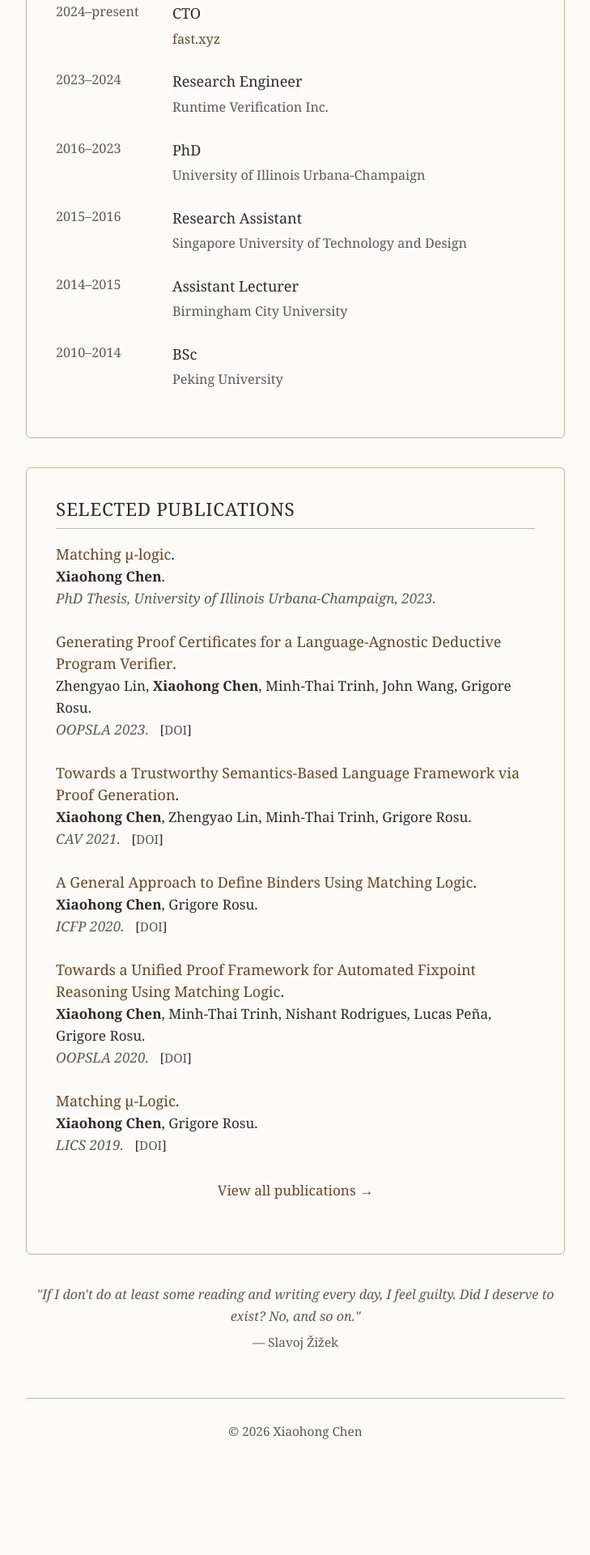
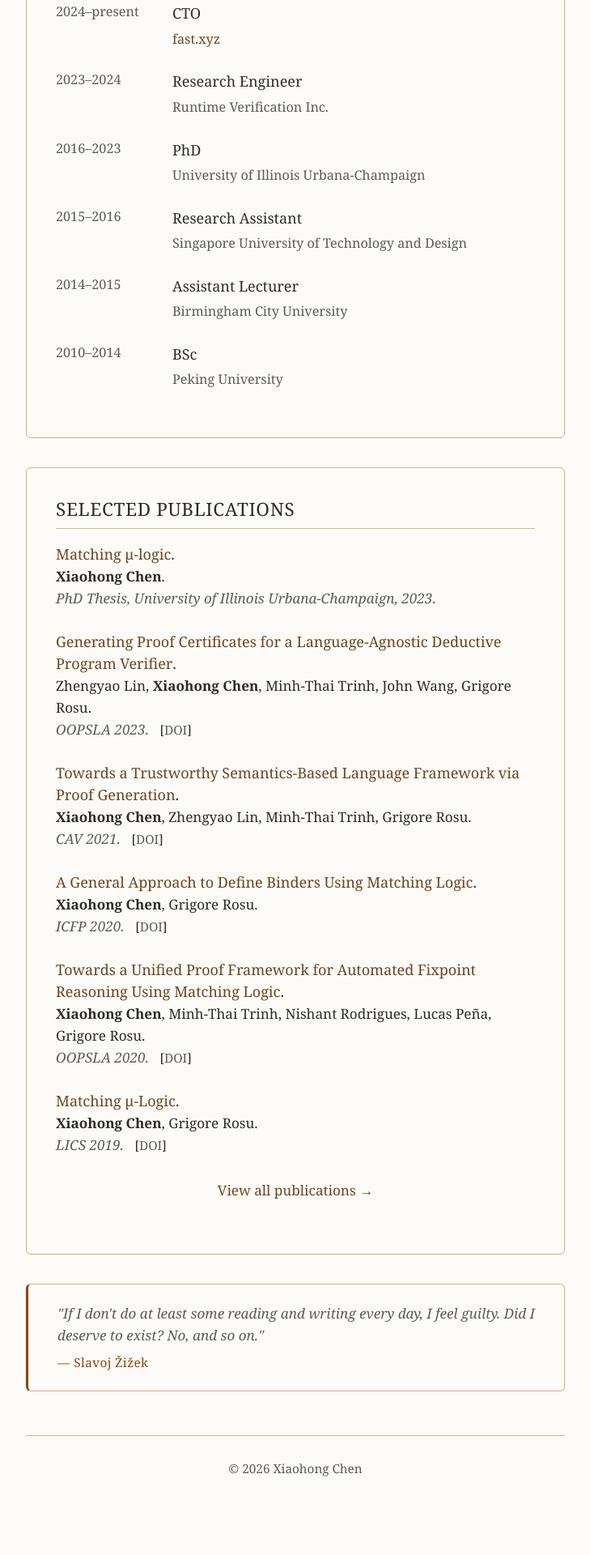
Before and after one commit to xc93/xc93.github.io, a Jekyll site: the page built from index.markdown, in a window 1280 px wide. Shown: the part 1150-3070 px from the top of the page at 81% size, without its empty margins (275-1004 px from the left). Built offline with Jekyll 4.4.1, drawn with Linux system fonts in a browser that asks for light colours; some web fonts are replaced; before the commit the page ends 3024 px from its top, so only the background shows below that.

Commit message:
Style quote block to match site's card design language
Co-Authored-By: Claude Opus 4.6 (1M context) <noreply@anthropic.com>

```diff
--- a/assets/css/custom.css
+++ b/assets/css/custom.css
@@ -497,22 +497,36 @@ footer {
 
 /* Page quote */
 .page-quote {
-  text-align: center;
   font-style: italic;
   color: var(--color-text-muted);
-  font-size: 0.9rem;
-  margin: 1rem 0 0;
-  padding: 0;
-  border: none;
+  font-size: 0.95rem;
+  line-height: 1.6;
+  margin: 0;
+  padding: 1.25rem 2rem;
+  border: 1px solid var(--color-rule);
+  border-left: 3px solid var(--color-accent);
+  border-radius: 6px;
+  box-shadow: 0 1px 3px rgba(0,0,0,0.04);
+  background: var(--color-bg);
+}
+
+@media (prefers-color-scheme: dark) {
+  .page-quote {
+    background: rgba(255,255,255,0.02);
+    box-shadow: 0 1px 3px rgba(0,0,0,0.2);
+  }
 }
 
 .page-quote p {
-  margin-bottom: 0.25rem;
+  margin-bottom: 0.4rem;
 }
 
 .page-quote cite {
+  display: block;
   font-size: 0.85rem;
   font-style: normal;
+  letter-spacing: 0.03em;
+  color: var(--color-accent);
 }
 
 /* Print styles */
```
